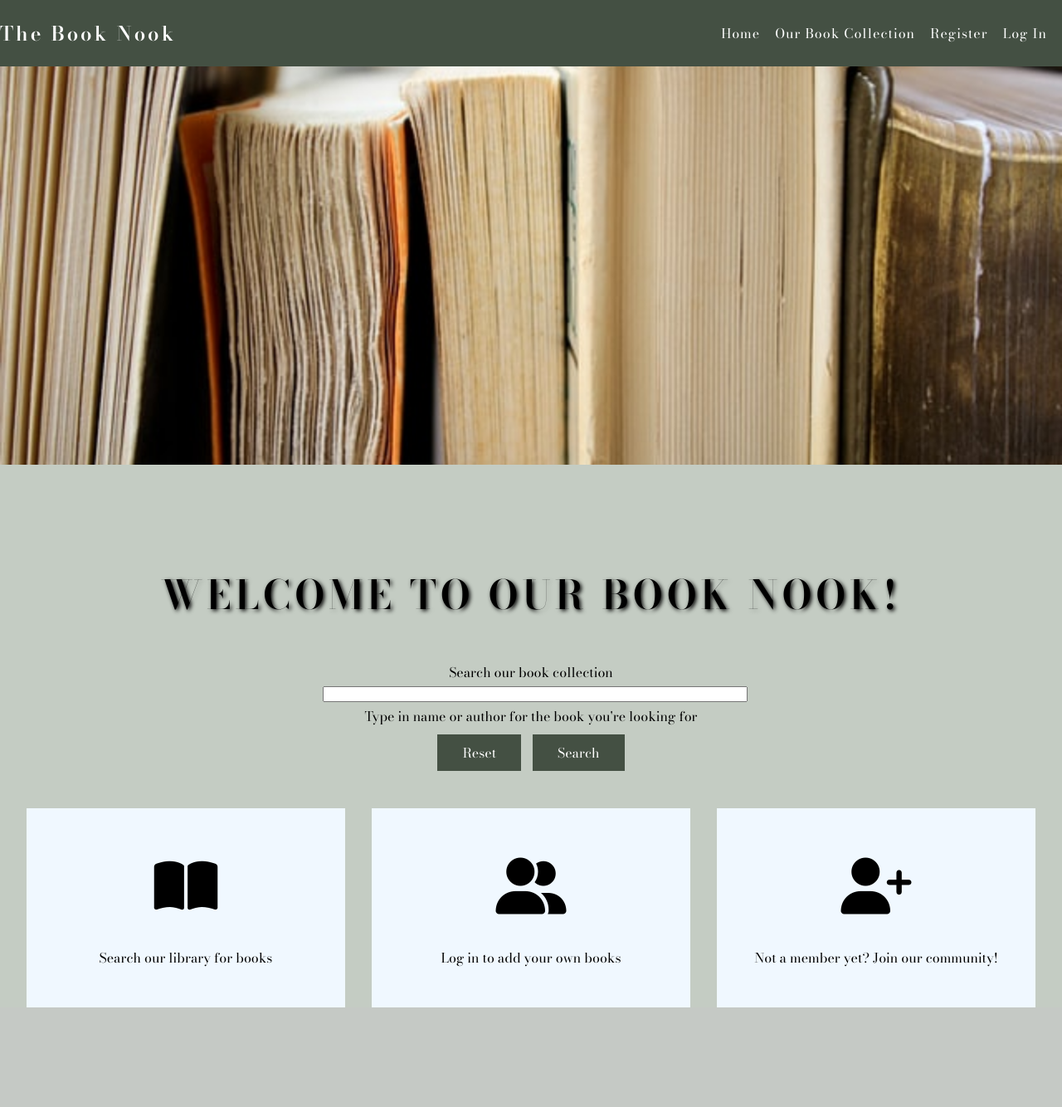
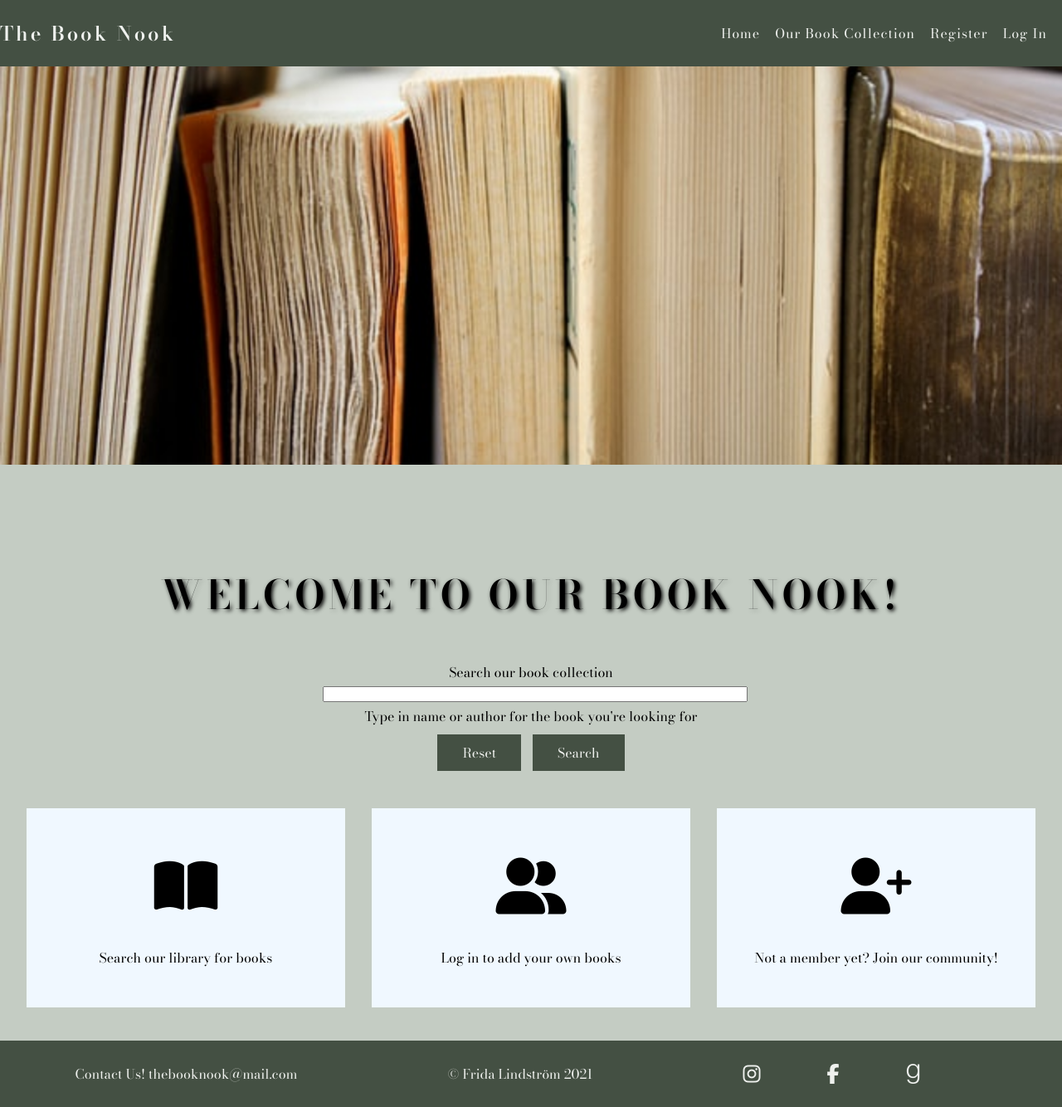
Before and after one commit to Code-Institute-Submissions/the_book_nook, a Flask app: page / in a window 1280 px wide. Shown: the whole page at 83% size. Before the commit the page ends 1214 px from the top, so only its background shows below. Run offline with Flask 2, Linux system fonts and the light colour scheme; some libraries are stand-ins or nearby versions.

Commit message:
feat and style:added footer in base.html

```diff
--- a/static/css/style.css
+++ b/static/css/style.css
@@ -21,7 +21,7 @@ body {
 .buttons {
   background-color: #445043;
   border: none;
-  color: white;
+  color: #EFF1EE;
   padding: 10px 30px;
   text-align: center;
   text-decoration: none;
@@ -46,7 +46,7 @@ nav {
 
 .logo {
     letter-spacing: 3px;
-    color: white;
+    color: #EFF1EE;
     text-decoration: none;
 }
 
@@ -66,7 +66,7 @@ nav {
 .navigation-list li a {
     text-decoration: none;
     margin-right: 18px;
-    color: white;
+    color: #EFF1EE;
 }
 
 .logo:hover, .navigation-list li a:hover, .buttons:hover {
@@ -289,3 +289,31 @@ label, input, select, textarea {
 .profile-page {
     margin: 10vh;
 }
+/* ---- Footer */
+
+footer {
+    height: 10vh;
+    width: 100%;
+    margin-top: 5vh;
+    background-color: #445043;
+    display: flex;
+    justify-content: space-around;
+    align-items: center;
+    color: #EFF1EE;
+}
+
+footer ul {
+    display: flex;
+    justify-content: space-between;
+}
+
+footer ul li {
+    margin-right: 10vh;
+    list-style-type: none;
+    text-decoration: none;
+    font-size: 24px;
+}
+
+footer ul li a {
+    color: #EFF1EE;
+}
--- a/templates/base.html
+++ b/templates/base.html
@@ -53,6 +53,19 @@
     {% block content %}
     {% endblock %}
     </section>
+    <footer>
+        <div>
+            Contact Us! thebooknook@mail.com
+        </div>
+    <div>
+        © Frida Lindström 2021
+    </div>
+        <ul>
+            <li><a href="#"><i class="fab fa-instagram"></i></a></li>
+            <li><a href="#"><i class="fab fa-facebook-f"></i></a></li>
+            <li><a href="#"><i class="fab fa-goodreads-g"></i></a></li>
+        </ul>
+    </footer>
       <!-- Link to JQuery -->
     <script src="https://code.jquery.com/jquery-3.5.1.js" integrity="sha256-QWo7LDvxbWT2tbbQ97B53yJnYU3WhH/C8ycbRAkjPDc="
     crossorigin="anonymous"></script>
--- a/templates/books.html
+++ b/templates/books.html
@@ -28,7 +28,7 @@
                 <span class="text">
                     <p class="book-title"> {{ book.book_name }}</p>
                     <p>By </p><p class="book-info-bold">{{ book.book_author }}</p>
-                    <p class="book-info-bold"><a href="{{ url_for('show_category') }}" >{{ book.book_category }}</a></p>
+                    <p class="book-info-bold"><a href="{{ url_for('show_category') }}">{{ book.book_category }}</a></p>
 
                     <p>Added by: {{ book.created_by }} </p>
                     {% if session.user %}
```
Also changed, not shown: templates/show_category.html (+36 -3 lines).
